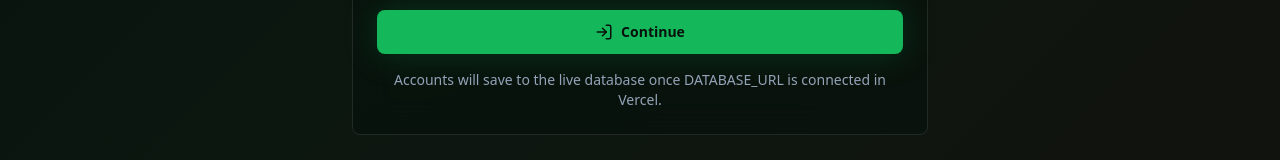
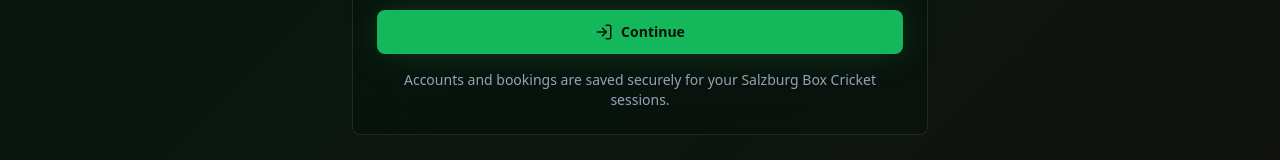
Before and after one commit to waisjawed-web/salzburg-box-cricket, a Next.js app: page /login in a window 1280 px wide. Shown: the part 626-786 px from the top of the page. Built offline with nearby package versions, Linux system fonts and the light colour scheme.

Commit message:
Update login form database note

```diff
--- a/components/login-form.tsx
+++ b/components/login-form.tsx
@@ -49,7 +49,7 @@
       </div>
       {error ? <p className="mt-4 rounded-md border border-red-400/30 bg-red-500/10 p-3 text-sm text-red-100">{error}</p> : null}
       <Button className="mt-6 w-full" onClick={submit} disabled={isSubmitting}>{mode === "login" ? <LogIn size={18} /> : <UserPlus size={18} />}{isSubmitting ? "Please wait..." : mode === "login" ? "Continue" : "Create account"}</Button>
-      <p className="mt-4 text-center text-sm text-slate-400">Accounts will save to the live database once DATABASE_URL is connected in Vercel.</p>
+      <p className="mt-4 text-center text-sm text-slate-400">Accounts and bookings are saved securely for your Salzburg Box Cricket sessions.</p>
     </div>
   );
 }
```
